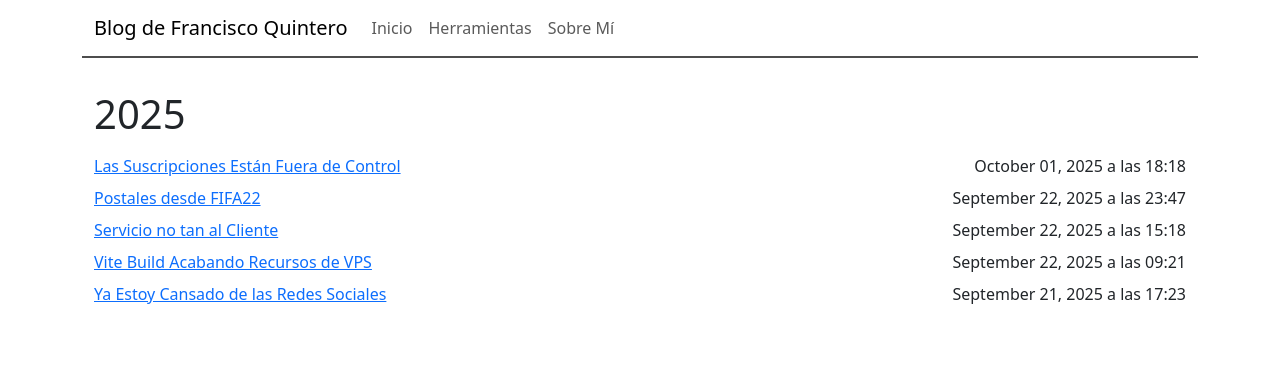
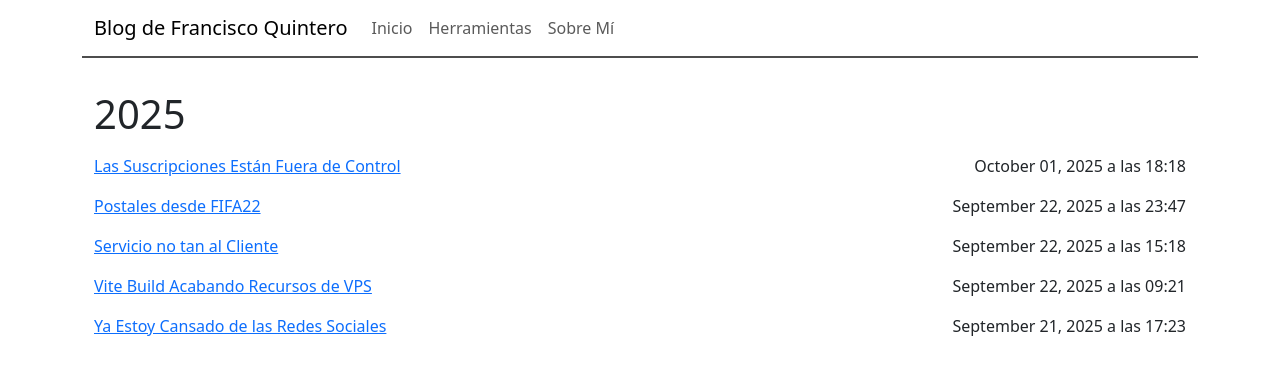
Before and after one commit to cesc1989/franciscoquintero, a Jekyll site: the page built from blog.html, in a window 1280 px wide. Shown: the top 375 px of the page. Built offline with Jekyll 4.4.1, drawn with Linux system fonts in a browser that asks for light colours.

Commit message:
Corrige estilos d archive-item

```diff
--- a/_sass/_blog_styles.scss
+++ b/_sass/_blog_styles.scss
@@ -9,7 +9,7 @@
 }
 
 .archive-item {
-  margin-bottom: 0.5rem;
+  margin-bottom: 1rem;
 }
 
 img {
--- a/blog.html
+++ b/blog.html
@@ -14,14 +14,18 @@
       {% assign date = currDate %}
     {% endif %}
 
-    <div class="archive-item d-flex justify-content-between">
-      <a href="{{ post.url | relative_url }}" class="archive-title">
-        {{ post.title }}
-      </a>
+    <div class="row archive-item">
+      <div class="col col-md-8">
+        <a href="{{ post.url | relative_url }}" class="archive-title">
+          {{ post.title }}
+        </a>
+      </div>
 
-      <span class="post-date archive-date">
-        {{ post.date | date: "%B %d, %Y a las %H:%M" }}
-      </span>
+      <div class="col col-md-4">
+        <span class="float-end post-date archive-date">
+          {{ post.date | date: "%B %d, %Y a las %H:%M" }}
+        </span>
+      </div>
     </div>
   {% endfor %}
 </div>
```
